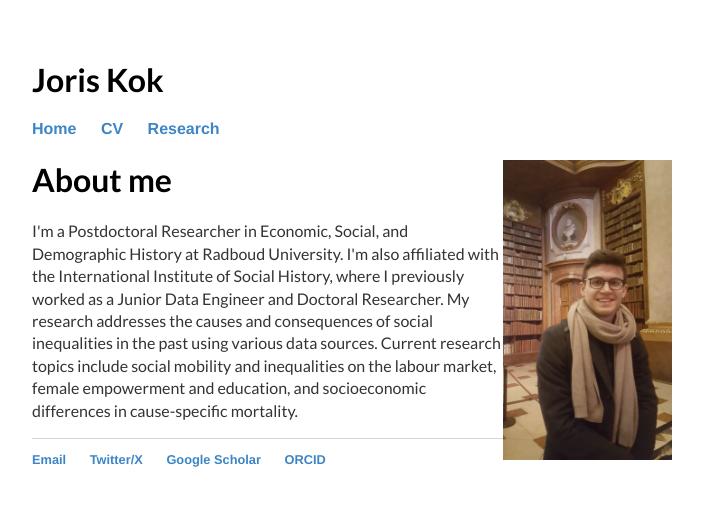
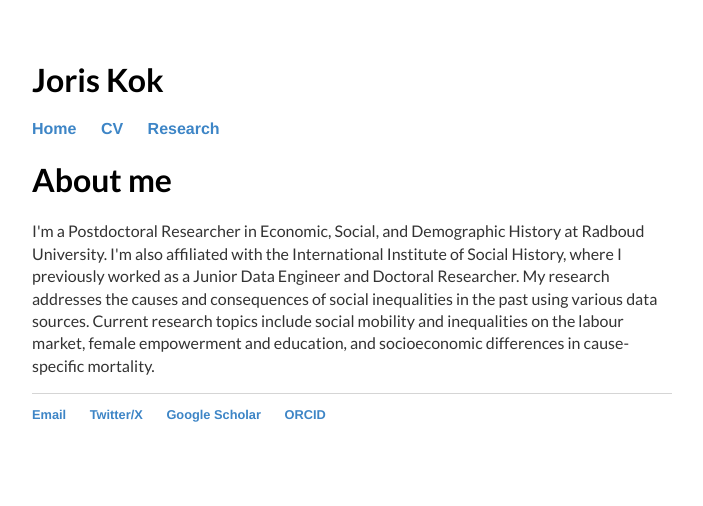
Before and after one commit to kok-joris/kok-joris.github.io, a Jekyll site: the page built from about/index.html, in a window 1280 px wide. Shown: the top 506 px of the page, without its empty margins (288-991 px from the left). Built offline with Jekyll 4.4.1, drawn with Linux system fonts in a browser that asks for light colours; Markdown is read by kramdown in place of the engine named in the settings.

Commit message:
Update index.html

```diff
--- a/about/index.html
+++ b/about/index.html
@@ -9,8 +9,8 @@
 </style>
 
 <div class="blurb">
-	<img src="https://kok-joris.github.io/images/Joris bibliotheek foto.jpeg" class="inline" align="right" height=300>
-
+<!-- 	<--<img src="https://kok-joris.github.io/images/Joris bibliotheek foto.jpeg" class="inline" align="right" height=300>
+	 -->
 	<h1>About me</h1>
 
 	<p>I'm a Postdoctoral Researcher in Economic, Social, and Demographic History at Radboud University.
```
